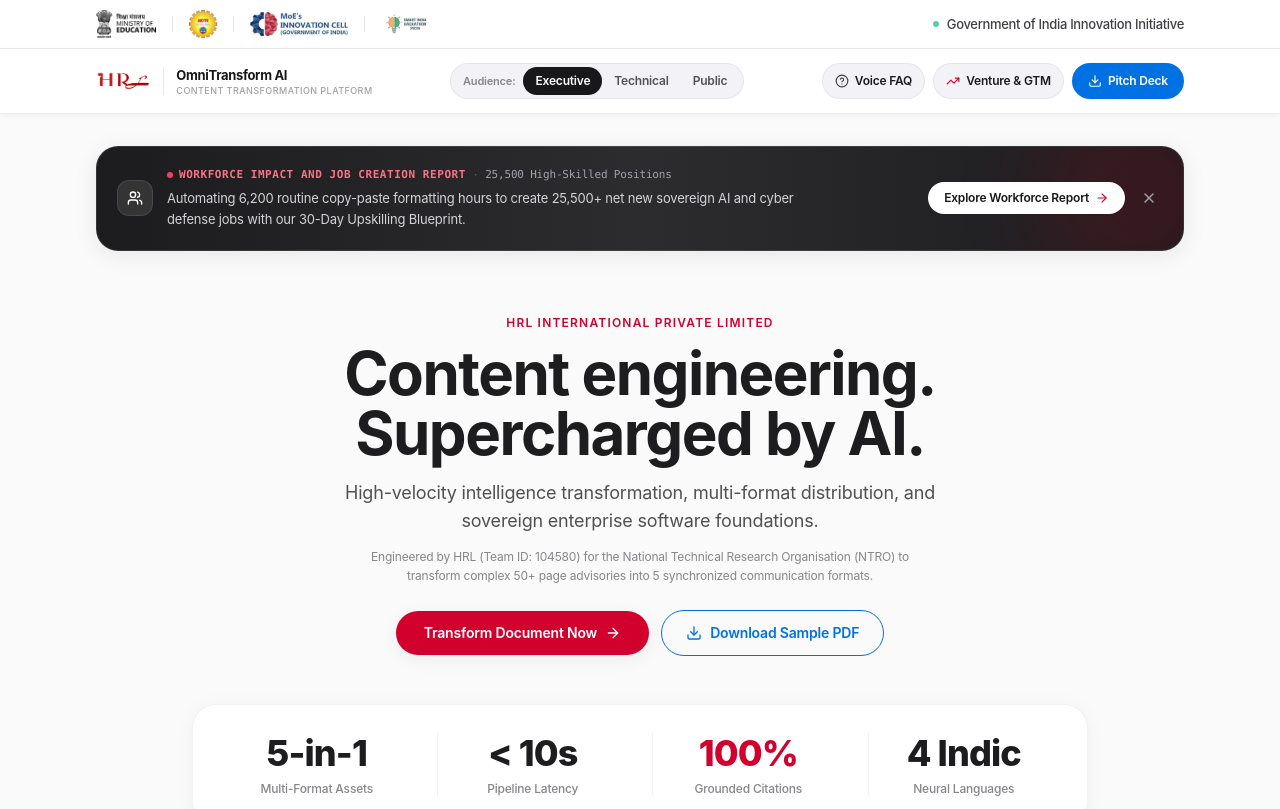
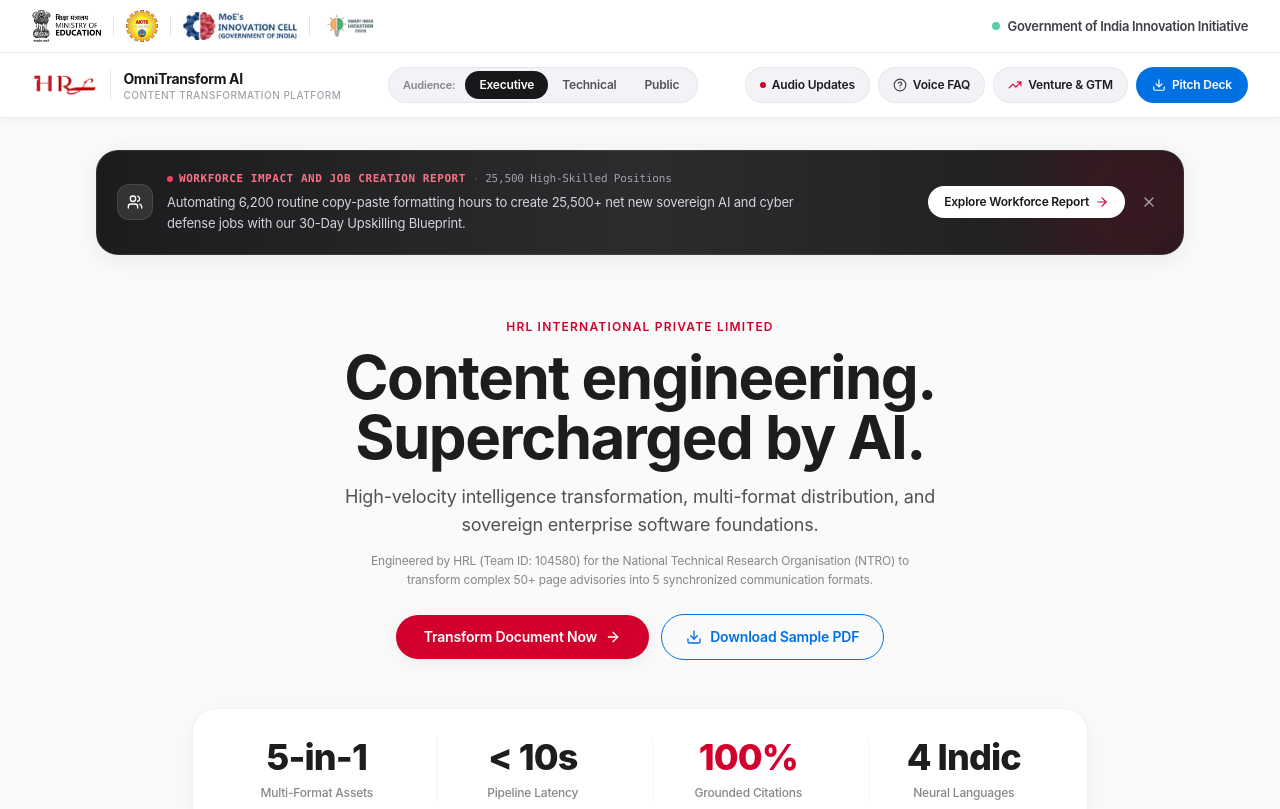
Before and after one commit to hrlpavan/sih-2026-media-problem-statements, a React (Vite) app in the folder frontend/: page / in a window 1280 px wide. Shown: the top 809 px of the page. Built offline with nearby package versions, Linux system fonts and the light colour scheme.

Commit message:
Configure GitHub Pages live HTTPS deployment with GitHub Actions workflow, relative base path, and SPA 404 fallback

```diff
--- a/frontend/src/components/GovtHeaderRibbon.tsx
+++ b/frontend/src/components/GovtHeaderRibbon.tsx
@@ -2,57 +2,57 @@
 
 export const GovtHeaderRibbon: React.FC = () => {
   return (
-    <div className="bg-white border-b border-zinc-200/80 py-1.5 sm:py-2 select-none no-print transition-all w-full">
-      <div className="max-w-6xl mx-auto px-4 sm:px-6 lg:px-8 flex flex-col sm:flex-row items-center justify-between gap-2 sm:gap-3">
+    <div className="bg-white border-b border-zinc-200/80 py-2 select-none no-print transition-all w-full">
+      <div className="max-w-7xl mx-auto px-4 sm:px-6 lg:px-8 flex flex-col sm:flex-row items-center justify-between gap-3">
         {/* Government of India & Hackathon Logos Strip */}
-        <div className="flex items-center gap-3 sm:gap-4 shrink-0 overflow-x-auto no-scrollbar py-0.5">
+        <div className="flex items-center gap-3 sm:gap-4.5 overflow-x-auto no-scrollbar py-0.5 max-w-full">
           {/* Ministry of Education */}
           <div className="flex items-center shrink-0">
             <img
               src="./gov_moe_logo.jpg"
               alt="Ministry of Education - Government of India"
-              className="h-5 sm:h-6 md:h-7 object-contain"
+              className="h-6 sm:h-7 md:h-8 object-contain"
             />
           </div>
 
-          <div className="h-3.5 sm:h-4 w-px bg-zinc-200 shrink-0" />
+          <div className="h-4 sm:h-5 w-px bg-zinc-200 shrink-0" />
 
           {/* AICTE */}
           <div className="flex items-center shrink-0">
             <img
               src="./gov_aicte_logo.png"
               alt="AICTE"
-              className="h-5 sm:h-6 md:h-7 object-contain"
+              className="h-6 sm:h-7 md:h-8 object-contain"
             />
           </div>
 
-          <div className="h-3.5 sm:h-4 w-px bg-zinc-200 shrink-0" />
+          <div className="h-4 sm:h-5 w-px bg-zinc-200 shrink-0" />
 
           {/* MoE's Innovation Cell */}
           <div className="flex items-center shrink-0">
             <img
               src="./gov_mic_logo.jpg"
               alt="MoE's Innovation Cell"
-              className="h-4.5 sm:h-5.5 md:h-6 object-contain mix-blend-multiply"
+              className="h-5 sm:h-6 md:h-7 object-contain mix-blend-multiply"
             />
           </div>
 
-          <div className="h-3.5 sm:h-4 w-px bg-zinc-200 shrink-0" />
+          <div className="h-4 sm:h-5 w-px bg-zinc-200 shrink-0" />
 
           {/* Smart India Hackathon 2026 */}
           <div className="flex items-center shrink-0">
             <img
               src="./gov_sih_logo.png"
               alt="Smart India Hackathon 2026"
-              className="h-5 sm:h-6 md:h-7 object-contain"
+              className="h-6 sm:h-7 md:h-8 object-contain"
             />
           </div>
         </div>
 
         {/* Right Initiative Badge */}
         <div className="flex items-center gap-2 shrink-0">
-          <span className="w-1.5 h-1.5 rounded-full bg-emerald-500 animate-pulse shrink-0" />
-          <span className="text-[11px] sm:text-xs md:text-[13px] font-medium text-zinc-700 tracking-tight whitespace-nowrap">
+          <span className="w-2 h-2 rounded-full bg-emerald-500 animate-pulse shrink-0" />
+          <span className="text-xs sm:text-[13px] font-semibold text-zinc-700 tracking-tight whitespace-nowrap">
             Government of India Innovation Initiative
           </span>
         </div>
--- a/frontend/src/components/Navbar.tsx
+++ b/frontend/src/components/Navbar.tsx
@@ -13,30 +13,30 @@
   return (
     <header className="sticky top-0 z-40 bg-white/95 backdrop-blur-md border-b border-hrl-border shadow-hrl-subtle no-print transition-all w-full">
       {/* Main Navigation Container */}
-      <div className="max-w-6xl mx-auto px-4 sm:px-6 lg:px-8">
-        <div className="flex items-center justify-between h-14 sm:h-16 gap-2 sm:gap-3 py-1">
+      <div className="max-w-7xl mx-auto px-4 sm:px-6 lg:px-8">
+        <div className="flex items-center justify-between h-16 gap-3">
           {/* Brand Logo & Platform Title */}
-          <div className="flex items-center space-x-2.5 sm:space-x-3 shrink-0">
+          <div className="flex items-center space-x-3 shrink-0">
             <a href="#" className="flex items-center">
               <img
                 src="./hrl_logo_transparent.png"
                 alt="HRL International"
-                className="h-4.5 sm:h-5 object-contain"
+                className="h-5 sm:h-6 object-contain"
               />
             </a>
-            <div className="hidden sm:block pl-2.5 sm:pl-3 border-l border-hrl-border">
-              <span className="font-bold text-xs sm:text-[13px] tracking-tight text-zinc-900 block leading-tight">OmniTransform AI</span>
-              <span className="text-[8px] sm:text-[9px] text-zinc-400 font-medium tracking-wider uppercase block leading-none mt-0.5">Content Transformation Platform</span>
+            <div className="hidden sm:block pl-3 border-l border-hrl-border">
+              <span className="font-bold text-sm tracking-tight text-zinc-900 block leading-tight">OmniTransform AI</span>
+              <span className="text-[10px] text-zinc-400 font-medium tracking-wider uppercase block leading-none mt-0.5">Content Transformation Platform</span>
             </div>
           </div>
 
-          {/* Symmetrical Segmented Persona Selector - Responsive & Compact */}
-          <div className="flex items-center bg-[#F2F2F7] p-0.5 sm:p-1 rounded-full border border-black/5 h-8 sm:h-9 shrink-0">
-            <span className="text-[10px] sm:text-[11px] text-[#86868B] font-semibold px-2 hidden lg:inline whitespace-nowrap">Audience:</span>
+          {/* Symmetrical Segmented Persona Selector */}
+          <div className="flex items-center bg-[#F2F2F7] p-1 rounded-full border border-black/5 h-9 shrink-0">
+            <span className="text-[11px] text-[#86868B] font-semibold px-2.5 hidden md:inline whitespace-nowrap">Audience:</span>
             <button
               onClick={() => onPersonaChange('executive')}
               disabled={isProcessing}
-              className={`text-[11px] sm:text-xs px-2.5 sm:px-3 h-6 sm:h-7 rounded-full font-semibold transition-all duration-200 cursor-pointer whitespace-nowrap flex items-center justify-center ${
+              className={`text-xs px-3.5 h-7 rounded-full font-semibold transition-all duration-200 cursor-pointer whitespace-nowrap flex items-center justify-center ${
                 currentPersona === 'executive'
                   ? 'bg-zinc-900 text-white shadow-xs'
                   : 'text-zinc-600 hover:text-zinc-900'
@@ -47,7 +47,7 @@
             <button
               onClick={() => onPersonaChange('analyst')}
               disabled={isProcessing}
-              className={`text-[11px] sm:text-xs px-2.5 sm:px-3 h-6 sm:h-7 rounded-full font-semibold transition-all duration-200 cursor-pointer whitespace-nowrap flex items-center justify-center ${
+              className={`text-xs px-3.5 h-7 rounded-full font-semibold transition-all duration-200 cursor-pointer whitespace-nowrap flex items-center justify-center ${
                 currentPersona === 'analyst'
                   ? 'bg-zinc-900 text-white shadow-xs'
                   : 'text-zinc-600 hover:text-zinc-900'
@@ -58,7 +58,7 @@
             <button
               onClick={() => onPersonaChange('citizen')}
               disabled={isProcessing}
-              className={`text-[11px] sm:text-xs px-2.5 sm:px-3 h-6 sm:h-7 rounded-full font-semibold transition-all duration-200 cursor-pointer whitespace-nowrap flex items-center justify-center ${
+              className={`text-xs px-3.5 h-7 rounded-full font-semibold transition-all duration-200 cursor-pointer whitespace-nowrap flex items-center justify-center ${
                 currentPersona === 'citizen'
                   ? 'bg-zinc-900 text-white shadow-xs'
                   : 'text-zinc-600 hover:text-zinc-900'
@@ -68,11 +68,11 @@
             </button>
           </div>
 
-          {/* Right Actions - Gracefully responsive so nothing ever gets cut off */}
-          <div className="flex items-center gap-1.5 sm:gap-2 shrink-0">
+          {/* Right Action Pills - Always with full labels and pristine proportions */}
+          <div className="flex items-center gap-2 shrink-0">
             <a
               href="#project-updates-hub"
-              className="hidden 2xl:flex items-center gap-1.5 px-3 h-8 sm:h-9 rounded-full bg-[#F2F2F7] hover:bg-[#E5E5EA] text-[#1D1D1F] text-xs font-semibold transition-all border border-black/5 cursor-pointer shadow-xs whitespace-nowrap"
+              className="hidden lg:flex items-center gap-1.5 px-3.5 h-9 rounded-full bg-[#F2F2F7] hover:bg-[#E5E5EA] text-[#1D1D1F] text-xs font-semibold transition-all border border-black/5 cursor-pointer shadow-xs whitespace-nowrap"
             >
               <span className="w-1.5 h-1.5 rounded-full bg-hrl-crimson animate-ping" />
               <span>Audio Updates</span>
@@ -80,7 +80,7 @@
 
             <a
               href="#voice-faq-hub"
-              className="hidden xl:flex items-center gap-1.5 px-3 h-8 sm:h-9 rounded-full bg-[#F2F2F7] hover:bg-[#E5E5EA] text-[#1D1D1F] text-xs font-semibold transition-all border border-black/5 cursor-pointer shadow-xs whitespace-nowrap"
+              className="hidden xl:flex items-center gap-1.5 px-3.5 h-9 rounded-full bg-[#F2F2F7] hover:bg-[#E5E5EA] text-[#1D1D1F] text-xs font-semibold transition-all border border-black/5 cursor-pointer shadow-xs whitespace-nowrap"
             >
               <HelpCircle className="w-3.5 h-3.5 text-zinc-700" />
               <span>Voice FAQ</span>
@@ -88,7 +88,7 @@
 
             <button
               onClick={onOpenVentureModal}
-              className="hidden sm:flex items-center gap-1.5 px-2.5 sm:px-3 h-8 sm:h-9 rounded-full bg-[#F2F2F7] hover:bg-[#E5E5EA] text-[#1D1D1F] text-[11px] sm:text-xs font-semibold transition-all border border-black/5 cursor-pointer shadow-xs whitespace-nowrap"
+              className="hidden md:flex items-center gap-1.5 px-3.5 h-9 rounded-full bg-[#F2F2F7] hover:bg-[#E5E5EA] text-[#1D1D1F] text-xs font-semibold transition-all border border-black/5 cursor-pointer shadow-xs whitespace-nowrap"
             >
               <TrendingUp className="w-3.5 h-3.5 text-hrl-crimson" />
               <span>Venture & GTM</span>
@@ -96,7 +96,7 @@
 
             <a
               href="https://github.com/hrlpavan/omnitransform-ai-resources/raw/main/SIH2026_Idea_Presentation_PS26154.pptx"
-              className="bg-hrl-blue hover:bg-hrl-blue-dark text-white px-3 sm:px-4 h-8 sm:h-9 rounded-full text-[11px] sm:text-xs font-semibold shadow-xs hover:shadow transition-all duration-200 flex items-center gap-1.5 cursor-pointer whitespace-nowrap"
+              className="bg-hrl-blue hover:bg-hrl-blue-dark text-white px-4 h-9 rounded-full text-xs font-semibold shadow-xs hover:shadow transition-all duration-200 flex items-center gap-1.5 cursor-pointer whitespace-nowrap shrink-0"
             >
               <Download className="w-3.5 h-3.5" />
               <span>Pitch Deck</span>
```
